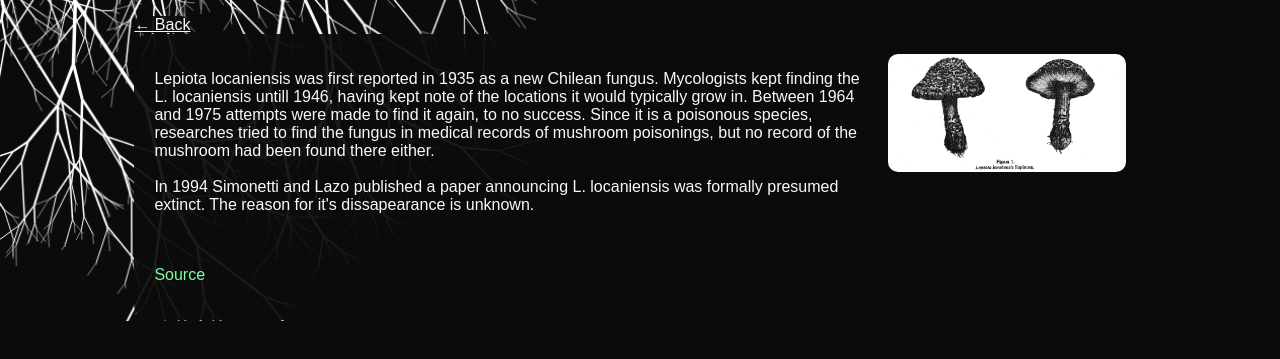
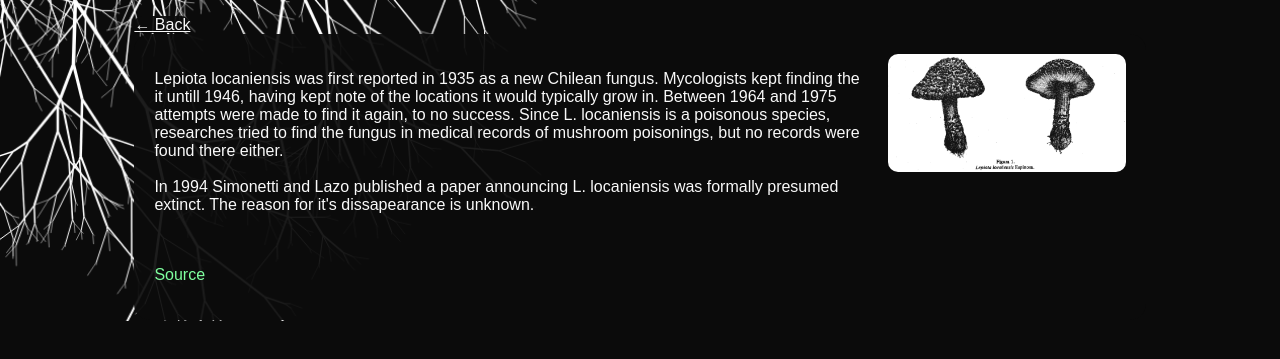
Before and after one commit to Justcats12/Fungi-iceberg, a plain HTML site: page pages/lepiota_locaniensis.html in a window 1280 px wide. Shown: the part 177-536 px from the top of the page. Drawn offline with Linux system fonts and the light colour scheme.

Commit message:
text fix

```diff
--- a/pages/lepiota_locaniensis.html
+++ b/pages/lepiota_locaniensis.html
@@ -16,12 +16,12 @@
         <div class="grid-article">
           <p>
             Lepiota locaniensis was first reported in 1935 as a new Chilean
-            fungus. Mycologists kept finding the L. locaniensis untill 1946,
-            having kept note of the locations it would typically grow in.
-            Between 1964 and 1975 attempts were made to find it again, to no
-            success. Since it is a poisonous species, researches tried to find
-            the fungus in medical records of mushroom poisonings, but no record
-            of the mushroom had been found there either.
+            fungus. Mycologists kept finding the it untill 1946, having kept
+            note of the locations it would typically grow in. Between 1964 and
+            1975 attempts were made to find it again, to no success. Since L.
+            locaniensis is a poisonous species, researches tried to find the
+            fungus in medical records of mushroom poisonings, but no records
+            were found there either.
             <br />
             <br />
             In 1994 Simonetti and Lazo published a paper announcing L.
```
